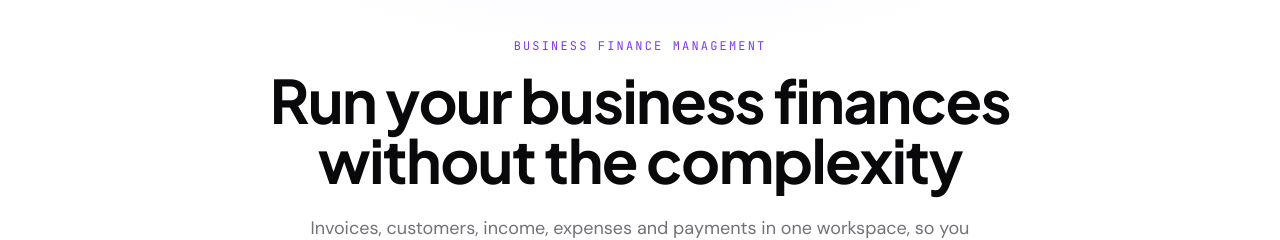
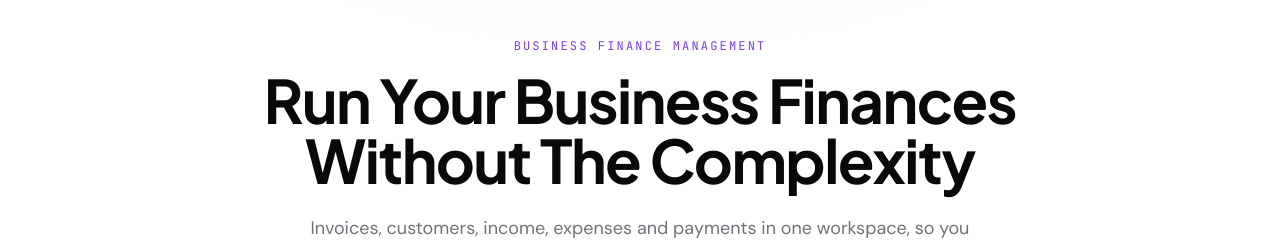
Before and after one commit to globalmvpllc-oss/globalmvp, a Next.js app in the folder nextjs_space/: page /finance in a window 1280 px wide. Shown: the part 123-363 px from the top of the page. Built offline with nearby package versions, Linux system fonts and the light colour scheme; no server answers.

Commit message:
style(landing): break hero offer onto two lines

```diff
--- a/nextjs_space/components/marketing/hero.tsx
+++ b/nextjs_space/components/marketing/hero.tsx
@@ -46,9 +46,14 @@ export function Hero() {
               PLAN_LIMITS.free.customers (lib/billing/features.ts) and "15 days"
               is TRIAL_DAYS (lib/billing/trial.ts). If either changes, change the
               copy (EN and TR) to match — the claim must stay accurate.
+
+              Two spans rather than one sentence: the break between the offer's
+              two halves is deliberate, so it falls in the same place at every
+              width instead of wherever the line happens to run out.
             */}
-            <p className="mx-auto mt-5 max-w-2xl font-display text-xl font-semibold leading-snug tracking-tight text-foreground sm:text-2xl">
-              {t('landing.heroTagline')}
+            <p className="mx-auto mt-5 max-w-2xl text-center font-display text-xl font-semibold leading-snug tracking-tight text-foreground sm:text-2xl">
+              <span className="block">{t('landing.heroTagline')}</span>
+              <span className="block">{t('landing.heroTaglineTrial')}</span>
             </p>
 
             <div className="mt-9 flex flex-col items-center justify-center gap-3 sm:flex-row">
--- a/nextjs_space/lib/i18n/en.ts
+++ b/nextjs_space/lib/i18n/en.ts
@@ -287,7 +287,12 @@ export const en = {
   // PLAN_LIMITS.free.customers (lib/billing/features.ts) and "15 days" is
   // TRIAL_DAYS (lib/billing/trial.ts). If either changes, change this copy (EN
   // and TR) to match — the claim must stay accurate.
-  'landing.heroTagline': 'Start free with 3 customers — enjoy all Pro features for 15 days.',
+  // Two keys rather than one string with a dash: the break is deliberate, so it
+  // lands in the same place at every width instead of wherever the line happens
+  // to run out. The second line is the offer and is set in title case to carry
+  // the emphasis.
+  'landing.heroTagline': 'Start free with 3 customers.',
+  'landing.heroTaglineTrial': 'Enjoy All Pro Features For 15 Days.',
 
   // Shared chrome: header, footer, skip link. Rendered on every public page,
   // including the legal ones whose body copy is deliberately not translated.
@@ -307,7 +312,7 @@ export const en = {
   'landing.cta.readFaq': 'Read the FAQ',
 
   'landing.hero.eyebrow': 'Business finance, simplified',
-  'landing.hero.title': 'Run your business finances without the complexity',
+  'landing.hero.title': 'Run Your Business Finances Without The Complexity',
   'landing.hero.subtitle':
     'CorpControl keeps invoices, customers, income, expenses and payments in one simple workspace — so you always know where your money stands, without learning accounting software.',
   'landing.hero.trustNoBank': 'No bank connection required',
@@ -571,7 +576,7 @@ export const en = {
   'landing.finance.metaDescription':
     'Track income, expenses, invoices and payments in one place. CorpControl gives small businesses a clear financial picture without accounting software.',
   'landing.finance.eyebrow': 'Business finance management',
-  'landing.finance.title': 'Run your business finances without the complexity',
+  'landing.finance.title': 'Run Your Business Finances Without The Complexity',
   'landing.finance.subtitle':
     'Invoices, customers, income, expenses and payments in one workspace, so you always know what you have earned, what you have spent and what you are still owed.',
   'landing.finance.point1': 'No bank connection required',
--- a/nextjs_space/lib/i18n/tr.ts
+++ b/nextjs_space/lib/i18n/tr.ts
@@ -265,7 +265,8 @@ export const tr: Dictionary = {
   'category.otherExpense': 'Diğer Gider',
 
   // See en.ts: kept true by PLAN_LIMITS.free.customers (3) and TRIAL_DAYS (15).
-  'landing.heroTagline': '3 müşteriyle ücretsiz başlayın — 15 gün boyunca tüm Pro özellikleri kullanın.',
+  'landing.heroTagline': '3 müşteriyle ücretsiz başlayın.',
+  'landing.heroTaglineTrial': '15 Gün Boyunca Tüm Pro Özellikleri Kullanın.',
 
   'landing.skipToContent': 'İçeriğe geç',
   'landing.logoHome': 'CorpControl ana sayfa',
```
